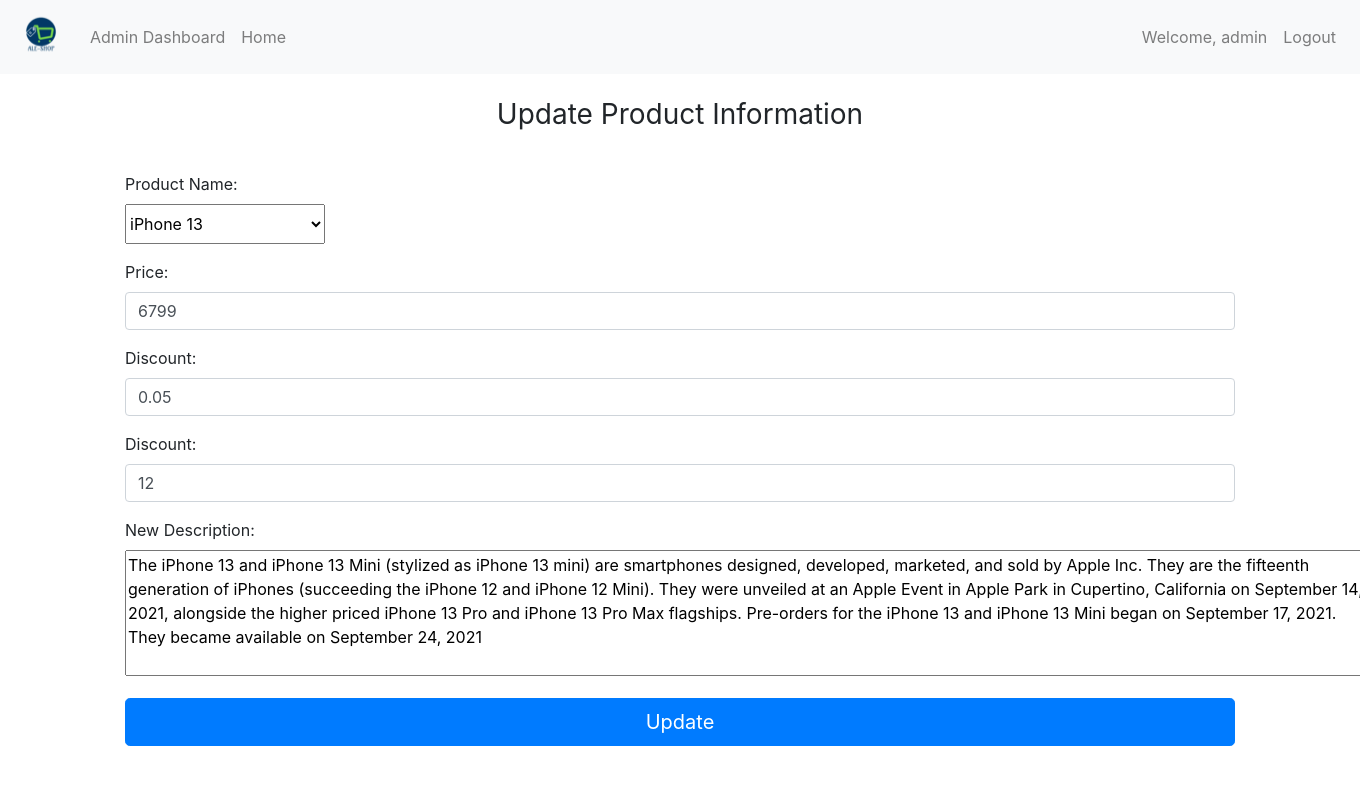
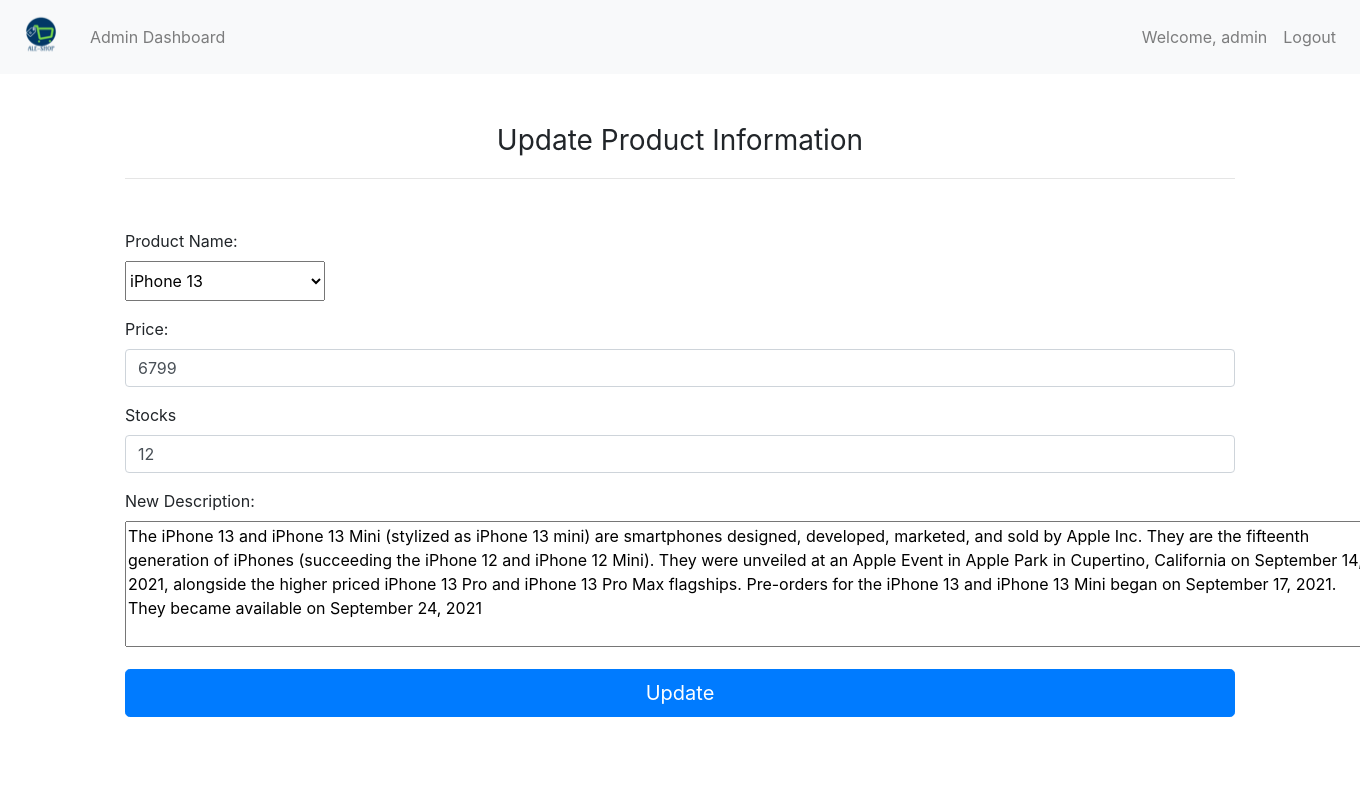
Before and after one commit to HEI204/ALE-SHOP, a Flask app: a page that uses templates/layout.html in a window 1360 px wide; the page is wider, and only the part inside the window is pictured. Shown: the top 785 px of that part. Run offline with Flask 2, Linux system fonts and the light colour scheme; a user stored in the database is signed in; some libraries are stand-ins or nearby versions.

Commit message:
Final update and fix minor problems

```diff
--- a/application.py
+++ b/application.py
@@ -86,7 +86,7 @@ def cart():
     user_cash = user_info["cash"]
 
     # Query all the items currently inside the cart
-    cart_items = db.execute("SELECT cart.id, name, products.price, discount FROM products JOIN cart ON cart.product_id = products.id WHERE cart.user_id = ?",
+    cart_items = db.execute("SELECT cart.id, name, products.price FROM products JOIN cart ON cart.product_id = products.id WHERE cart.user_id = ?",
                  user_info["id"])
 
     # Sum up the total price for all items in the cart
@@ -112,7 +112,6 @@ def buy():
     cart_total_price = 0
     for item in cart_items:
         cart_total_price += item["price"]
-
     new_user_cash = user_cash - cart_total_price
     if new_user_cash < 0:
         flash("You do not have enough cash to buy all product inside the cart", category='danger')
@@ -233,11 +232,6 @@ def add_product():
         return flash("You should input the product price", category='danger')
 
     try:
-        product_discount = float(request.form.get("product_discount"))
-    except ValueError:
-        return flash("You should input the product discount", category='danger')
-
-    try:
         product_stocks = int(request.form.get("product_stocks"))
     except ValueError:
         flash("You should input the product stocks", category='danger')
@@ -295,11 +289,6 @@ def update_product_info():
         new_product_price = float(request.form.get("new_product_price"))
     except ValueError:
         return flash("You should input the product price", category='danger')
-
-    try:
-        new_product_discount = float(request.form.get("new_product_discount"))
-    except ValueError:
-        return flash("You should input the product discount", category='danger')
 
     try:
         new_product_stocks = int(request.form.get("new_product_stocks"))
--- a/templates/layout.html
+++ b/templates/layout.html
@@ -38,10 +38,11 @@
                                 <a class="nav-link" href="/admin">Admin Dashboard</a>
                             </li>
                         {% endif %}
-                        <li class="nav-item">
-                            <a class="nav-link" href="/">Home <span class="sr-only">(current)</span></a>
-                        </li>
+
                         {% if (session.username != "admin" and session.username) %}
+                            <li class="nav-item">
+                                <a class="nav-link" href="/">Home <span class="sr-only">(current)</span></a>
+                            </li>
                             <li class="nav-item"><a class="nav-link" href="/cart">Cart</a></li>
                             <li class="nav-item"><a class="nav-link" href="/history">History</a></li>
                             <li class="nav-item"><a class="nav-link" href="/add_cash">Add Cash</a></li>
--- a/templates/single_product.html
+++ b/templates/single_product.html
@@ -29,9 +29,6 @@
                 <h5>Product Name: {{ product_info["name"] }}</h5>
                 <hr>
                 <p>Price(HKD): ${{ product_info["price"] }}</p>
-                {% if product_info["discount"] > 0 %}
-                    <p>Discount: {{ product_info["discount"]*100 }}%</p>
-                {% endif %}
                 <p>
                     <span>Product Description:</span><br>
                     {{ product_info["description"] }}
--- a/templates/update_product_info.html
+++ b/templates/update_product_info.html
@@ -2,8 +2,14 @@
 
 {% block style %}
         <style>
-            h1 {
+            .container {
                 text-align: center;
+                 margin-top: 50px;
+            }
+
+            .container hr {
+                margin-top: 20px;
+                margin-bottom: 50px;
             }
 
             label {
@@ -19,11 +25,9 @@
 
 {% block content %}
         <div class="container">
+            <h1 class="h3 mb-3 font-weight-normal">Update Product Information</h1>
+            <hr>
             <form action="{{ url_for('update_product_info', selected=product) }}" method="post">
-            <br>
-            <h1 class="h3 mb-3 font-weight-normal">Update Product Information</h1>
-            <br>
-
                 <div class="form-group text-left">
                     <label for="product">Product Name:</label>
                     <select name="product" id="product" style="width:200px; height:40px; text-align:left;" >
@@ -46,16 +50,11 @@
                         </div>
 
                         <div class="form-group">
-                        <label for="new_product_discount">Discount:</label>
-                        <input autocomplete="off" class="form-control" name="new_product_discount" id="new_product_discount" placeholder="Update Product Discount" type="text" value={{ product["discount"] }}>
+                            <label for="new_product_stocks">Stocks</label>
+                            <input autocomplete="off" class="form-control" name="new_product_stocks" id="new_product_stocks" placeholder="Update Product Stock" type="integer" value={{ product["stock"] }}>
                         </div>
 
                         <div class="form-group">
-                        <label for="new_product_stocks">Discount:</label>
-                        <input autocomplete="off" class="form-control" name="new_product_stocks" id="new_product_stocks" placeholder="Update Product Stock" type="integer" value={{ product["stock"] }}>
-                    </div>
-
-                    <div class="form-group" style="text-align:left;">
                             <label for="new_description">New Description:</label>
                             <textarea name="new_description" id="new_description" rows="5" cols="120">{{ product["description"] }}</textarea>
                         </div>
```
Also changed, not shown: templates/add_product.html (+12 -11 lines), templates/admin.html (+4 -5 lines), templates/cart.html (+4 -7 lines), templates/history.html (+6 -2 lines), templates/order_info.html (+4 -3 lines), market.db, 1 other file. Lines whose indentation alone changed are shown as unchanged.
